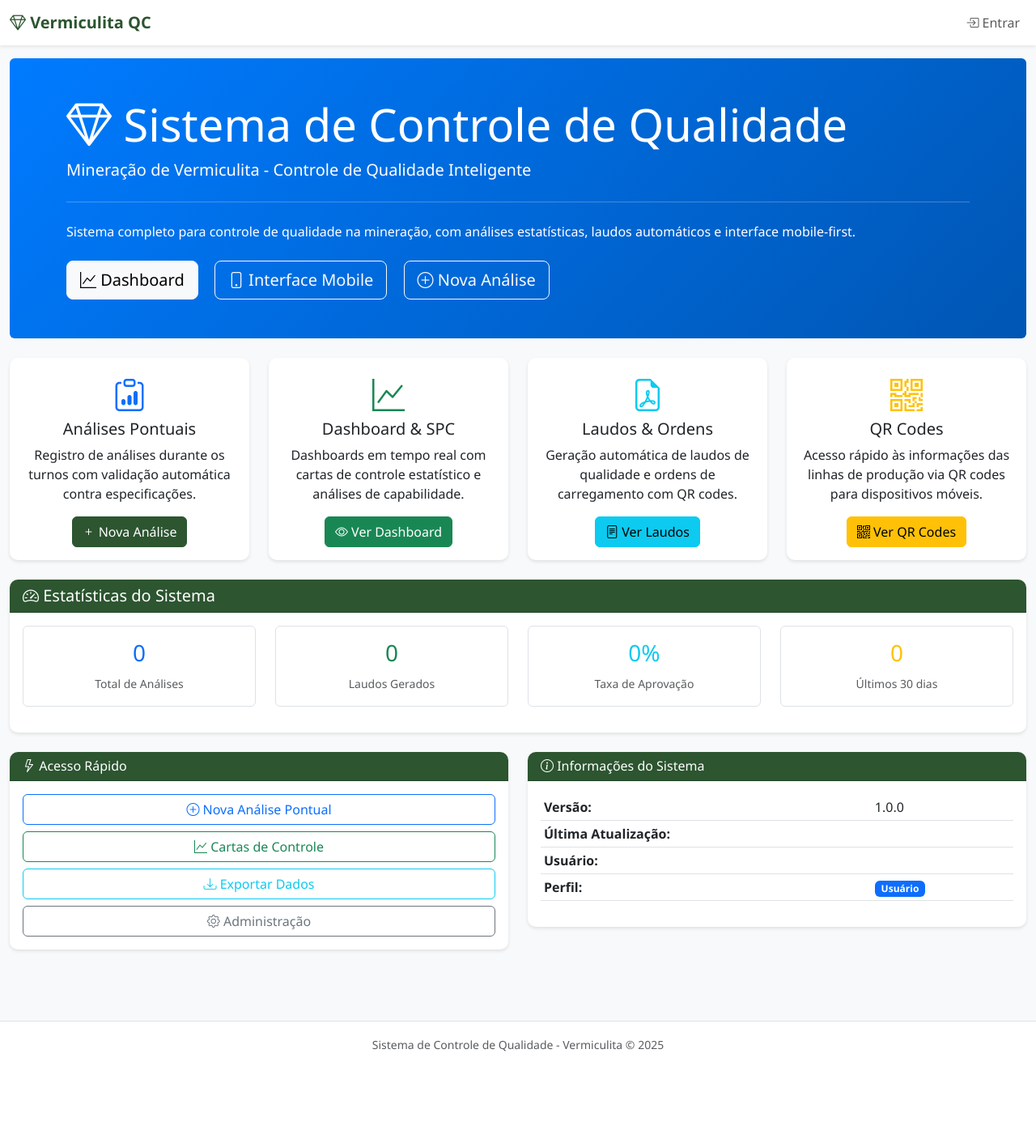
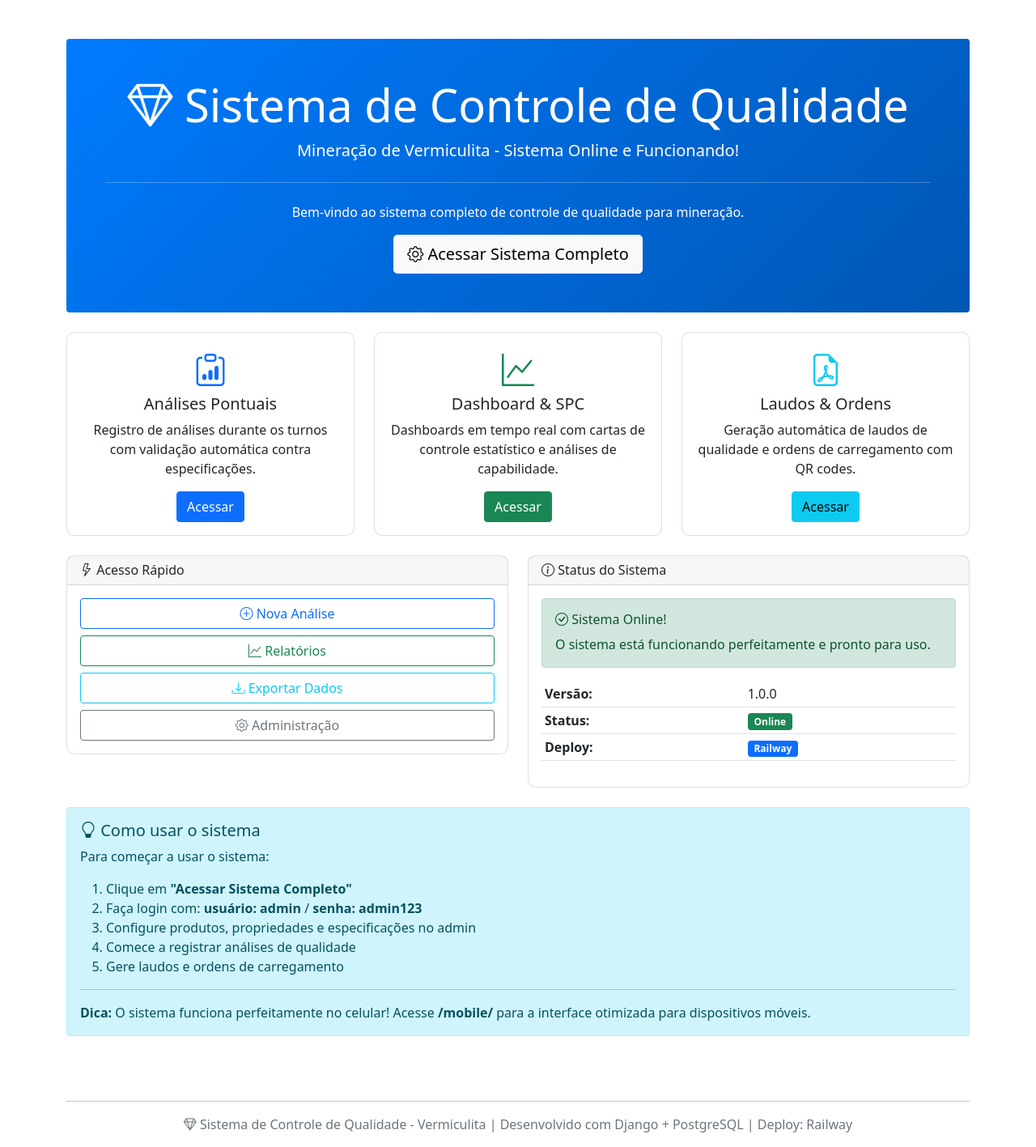
Before and after one commit to edinoue/sistema-vermiculita-qc, a Django app: page / in a window 1280 px wide. Shown: the whole page at 81% size. Before the commit the page ends 1299 px from the top, so only its background shows below. Run offline with Django 5.2, Linux system fonts and the light colour scheme; data that the repository does not hold is empty; some libraries are stand-ins or nearby versions.

Commit message:
Update home.html

```diff
--- a/templates/core/home.html
+++ b/templates/core/home.html
@@ -1,133 +1,84 @@
-{% extends 'base.html' %}
-
-{% block title %}Sistema de Controle de Qualidade - Vermiculita{% endblock %}
-
-{% block content %}
+<!DOCTYPE html>
+<html lang="pt-br">
+<head>
+    <meta charset="UTF-8">
+    <meta name="viewport" content="width=device-width, initial-scale=1.0">
+    <title>Sistema de Controle de Qualidade - Vermiculita</title>
+    <link href="https://cdn.jsdelivr.net/npm/bootstrap@5.1.3/dist/css/bootstrap.min.css" rel="stylesheet">
+    <link href="https://cdn.jsdelivr.net/npm/bootstrap-icons@1.7.2/font/bootstrap-icons.css" rel="stylesheet">
+    <style>
+        .jumbotron {
+            background: linear-gradient(135deg, #007bff 0%, #0056b3 100%);
+            border-radius: 15px;
+        }
+        .card {
+            transition: transform 0.2s;
+            border-radius: 10px;
+        }
+        .card:hover {
+            transform: translateY(-3px);
+            box-shadow: 0 4px 15px rgba(0,0,0,0.1);
+        }
+    </style>
+</head>
+<body>
+    <div class="container mt-5">
+        <!-- Cabeçalho Principal -->
         <div class="row">
-    <div class="col-12 mb-4">
-        <div class="jumbotron bg-primary text-white p-5 rounded">
-            <div class="container">
+            <div class="col-12 text-center">
+                <div class="jumbotron text-white p-5 rounded mb-4">
                     <h1 class="display-4">
                         <i class="bi bi-gem"></i> Sistema de Controle de Qualidade
                     </h1>
-                <p class="lead">Mineração de Vermiculita - Controle de Qualidade Inteligente</p>
+                    <p class="lead">Mineração de Vermiculita - Sistema Online e Funcionando!</p>
                     <hr class="my-4 bg-white">
-                <p>Sistema completo para controle de qualidade na mineração, com análises estatísticas, laudos automáticos e interface mobile-first.</p>
-                <div class="mt-4">
-                    <a class="btn btn-light btn-lg me-3" href="{% url 'quality_control:dashboard' %}" role="button">
-                        <i class="bi bi-graph-up"></i> Dashboard
+                    <p>Bem-vindo ao sistema completo de controle de qualidade para mineração.</p>
+                    <a class="btn btn-light btn-lg" href="/admin/">
+                        <i class="bi bi-gear"></i> Acessar Sistema Completo
                     </a>
-                    <a class="btn btn-outline-light btn-lg me-3" href="{% url 'core:mobile_home' %}" role="button">
-                        <i class="bi bi-phone"></i> Interface Mobile
-                    </a>
-                    <a class="btn btn-outline-light btn-lg" href="{% url 'quality_control:spot_analysis_create' %}" role="button">
-                        <i class="bi bi-plus-circle"></i> Nova Análise
-                    </a>
-                </div>
-            </div>
                 </div>
             </div>
         </div>
 
         <!-- Cards de Funcionalidades -->
         <div class="row">
-    <div class="col-lg-3 col-md-6 mb-4">
-        <div class="card h-100 border-primary">
+            <div class="col-md-4 mb-4">
+                <div class="card h-100">
                     <div class="card-body text-center">
                         <i class="bi bi-clipboard-data text-primary fs-1 mb-3"></i>
                         <h5 class="card-title">Análises Pontuais</h5>
                         <p class="card-text">Registro de análises durante os turnos com validação automática contra especificações.</p>
-                <a href="{% url 'quality_control:spot_analysis_create' %}" class="btn btn-primary">
-                    <i class="bi bi-plus"></i> Nova Análise
-                </a>
+                        <a href="/admin/" class="btn btn-primary">Acessar</a>
                     </div>
                 </div>
             </div>
 
-    <div class="col-lg-3 col-md-6 mb-4">
-        <div class="card h-100 border-success">
+            <div class="col-md-4 mb-4">
+                <div class="card h-100">
                     <div class="card-body text-center">
                         <i class="bi bi-graph-up text-success fs-1 mb-3"></i>
                         <h5 class="card-title">Dashboard & SPC</h5>
                         <p class="card-text">Dashboards em tempo real com cartas de controle estatístico e análises de capabilidade.</p>
-                <a href="{% url 'quality_control:dashboard' %}" class="btn btn-success">
-                    <i class="bi bi-eye"></i> Ver Dashboard
-                </a>
+                        <a href="/admin/" class="btn btn-success">Acessar</a>
                     </div>
                 </div>
             </div>
 
-    <div class="col-lg-3 col-md-6 mb-4">
-        <div class="card h-100 border-info">
+            <div class="col-md-4 mb-4">
+                <div class="card h-100">
                     <div class="card-body text-center">
                         <i class="bi bi-file-earmark-pdf text-info fs-1 mb-3"></i>
                         <h5 class="card-title">Laudos & Ordens</h5>
                         <p class="card-text">Geração automática de laudos de qualidade e ordens de carregamento com QR codes.</p>
-                <a href="{% url 'quality_control:report_list' %}" class="btn btn-info">
-                    <i class="bi bi-file-text"></i> Ver Laudos
-                </a>
-            </div>
-        </div>
-    </div>
-
-    <div class="col-lg-3 col-md-6 mb-4">
-        <div class="card h-100 border-warning">
-            <div class="card-body text-center">
-                <i class="bi bi-qr-code text-warning fs-1 mb-3"></i>
-                <h5 class="card-title">QR Codes</h5>
-                <p class="card-text">Acesso rápido às informações das linhas de produção via QR codes para dispositivos móveis.</p>
-                <a href="{% url 'core:qr_code' 'L01' %}" class="btn btn-warning">
-                    <i class="bi bi-qr-code"></i> Ver QR Codes
-                </a>
+                        <a href="/admin/" class="btn btn-info">Acessar</a>
                     </div>
                 </div>
             </div>
         </div>
 
-<!-- Estatísticas Rápidas -->
+        <!-- Status e Informações -->
         <div class="row">
-    <div class="col-12 mb-4">
-        <div class="card">
-            <div class="card-header">
-                <h5 class="mb-0">
-                    <i class="bi bi-speedometer2"></i> Estatísticas do Sistema
-                </h5>
-            </div>
-            <div class="card-body">
-                <div class="row text-center">
-                    <div class="col-md-3 col-6 mb-3">
-                        <div class="border rounded p-3">
-                            <h3 class="text-primary" id="totalAnalyses">-</h3>
-                            <small class="text-muted">Total de Análises</small>
-                        </div>
-                    </div>
-                    <div class="col-md-3 col-6 mb-3">
-                        <div class="border rounded p-3">
-                            <h3 class="text-success" id="totalReports">-</h3>
-                            <small class="text-muted">Laudos Gerados</small>
-                        </div>
-                    </div>
-                    <div class="col-md-3 col-6 mb-3">
-                        <div class="border rounded p-3">
-                            <h3 class="text-info" id="approvalRate">-</h3>
-                            <small class="text-muted">Taxa de Aprovação</small>
-                        </div>
-                    </div>
-                    <div class="col-md-3 col-6 mb-3">
-                        <div class="border rounded p-3">
-                            <h3 class="text-warning" id="recentAnalyses">-</h3>
-                            <small class="text-muted">Últimos 30 dias</small>
-                        </div>
-                    </div>
-                </div>
-            </div>
-        </div>
-    </div>
-</div>
-
-<!-- Acesso Rápido -->
-<div class="row">
-    <div class="col-md-6 mb-4">
+            <div class="col-md-6">
                 <div class="card">
                     <div class="card-header">
                         <h6 class="mb-0">
@@ -136,16 +87,16 @@
                     </div>
                     <div class="card-body">
                         <div class="d-grid gap-2">
-                    <a href="{% url 'quality_control:spot_analysis_create' %}" class="btn btn-outline-primary">
-                        <i class="bi bi-plus-circle"></i> Nova Análise Pontual
+                            <a href="/admin/" class="btn btn-outline-primary">
+                                <i class="bi bi-plus-circle"></i> Nova Análise
                             </a>
-                    <a href="{% url 'quality_control:control_chart' %}" class="btn btn-outline-success">
-                        <i class="bi bi-graph-up"></i> Cartas de Controle
+                            <a href="/admin/" class="btn btn-outline-success">
+                                <i class="bi bi-graph-up"></i> Relatórios
                             </a>
-                    <a href="{% url 'core:data_export' %}" class="btn btn-outline-info">
+                            <a href="/admin/" class="btn btn-outline-info">
                                 <i class="bi bi-download"></i> Exportar Dados
                             </a>
-                    <a href="{% url 'admin:index' %}" class="btn btn-outline-secondary">
+                            <a href="/admin/" class="btn btn-outline-secondary">
                                 <i class="bi bi-gear"></i> Administração
                             </a>
                         </div>
@@ -153,106 +104,91 @@
                 </div>
             </div>
 
-    <div class="col-md-6 mb-4">
+            <div class="col-md-6">
                 <div class="card">
                     <div class="card-header">
                         <h6 class="mb-0">
-                    <i class="bi bi-info-circle"></i> Informações do Sistema
+                            <i class="bi bi-info-circle"></i> Status do Sistema
                         </h6>
                     </div>
                     <div class="card-body">
+                        <div class="alert alert-success" role="alert">
+                            <h6 class="alert-heading">
+                                <i class="bi bi-check-circle"></i> Sistema Online!
+                            </h6>
+                            <p class="mb-0">O sistema está funcionando perfeitamente e pronto para uso.</p>
+                        </div>
+
                         <table class="table table-sm">
                             <tr>
                                 <td><strong>Versão:</strong></td>
                                 <td>1.0.0</td>
                             </tr>
                             <tr>
-                        <td><strong>Última Atualização:</strong></td>
-                        <td>{{ "now"|date:"d/m/Y H:i" }}</td>
+                                <td><strong>Status:</strong></td>
+                                <td><span class="badge bg-success">Online</span></td>
                             </tr>
                             <tr>
-                        <td><strong>Usuário:</strong></td>
-                        <td>{{ user.get_full_name|default:user.username }}</td>
-                    </tr>
-                    <tr>
-                        <td><strong>Perfil:</strong></td>
-                        <td>
-                            {% if user.is_superuser %}
-                                <span class="badge bg-danger">Administrador</span>
-                            {% elif user.is_staff %}
-                                <span class="badge bg-warning">Staff</span>
-                            {% else %}
-                                <span class="badge bg-primary">Usuário</span>
-                            {% endif %}
-                        </td>
+                                <td><strong>Deploy:</strong></td>
+                                <td><span class="badge bg-primary">Railway</span></td>
                             </tr>
                         </table>
                     </div>
                 </div>
             </div>
         </div>
-{% endblock %}
 
-{% block extra_js %}
+        <!-- Instruções -->
+        <div class="row mt-4">
+            <div class="col-12">
+                <div class="alert alert-info" role="alert">
+                    <h5 class="alert-heading">
+                        <i class="bi bi-lightbulb"></i> Como usar o sistema
+                    </h5>
+                    <p>Para começar a usar o sistema:</p>
+                    <ol>
+                        <li>Clique em <strong>"Acessar Sistema Completo"</strong></li>
+                        <li>Faça login com: <strong>usuário: admin</strong> / <strong>senha: admin123</strong></li>
+                        <li>Configure produtos, propriedades e especificações no admin</li>
+                        <li>Comece a registrar análises de qualidade</li>
+                        <li>Gere laudos e ordens de carregamento</li>
+                    </ol>
+                    <hr>
+                    <p class="mb-0">
+                        <strong>Dica:</strong> O sistema funciona perfeitamente no celular!
+                        Acesse <strong>/mobile/</strong> para a interface otimizada para dispositivos móveis.
+                    </p>
+                </div>
+            </div>
+        </div>
+
+        <!-- Footer -->
+        <div class="row mt-5">
+            <div class="col-12 text-center">
+                <hr>
+                <p class="text-muted">
+                    <i class="bi bi-gem"></i> Sistema de Controle de Qualidade - Vermiculita |
+                    Desenvolvido com Django + PostgreSQL |
+                    Deploy: Railway
+                </p>
+            </div>
+        </div>
+    </div>
+
+    <script src="https://cdn.jsdelivr.net/npm/bootstrap@5.1.3/dist/js/bootstrap.bundle.min.js"></script>
     <script>
-    // Carregar estatísticas
+        // Detectar dispositivo móvel
         document.addEventListener('DOMContentLoaded', function() {
-        loadSystemStats();
-
-        // Atualizar a cada 30 segundos
-        setInterval(loadSystemStats, 30000);
-    });
-
-    function loadSystemStats() {
-        fetch('/api/system-stats/')
-            .then(response => response.json())
-            .then(data => {
-                document.getElementById('totalAnalyses').textContent = data.total_analyses.toLocaleString();
-                document.getElementById('totalReports').textContent = data.total_reports.toLocaleString();
-                document.getElementById('approvalRate').textContent = data.approval_rate.toFixed(1) + '%';
-                document.getElementById('recentAnalyses').textContent = data.recent_analyses.toLocaleString();
-            })
-            .catch(error => {
-                console.error('Erro ao carregar estatísticas:', error);
-                // Valores padrão em caso de erro
-                document.getElementById('totalAnalyses').textContent = '0';
-                document.getElementById('totalReports').textContent = '0';
-                document.getElementById('approvalRate').textContent = '0%';
-                document.getElementById('recentAnalyses').textContent = '0';
-            });
+            if (/Android|webOS|iPhone|iPad|iPod|BlackBerry|IEMobile|Opera Mini/i.test(navigator.userAgent)) {
+                setTimeout(() => {
+                    if (confirm('📱 Dispositivo móvel detectado!\n\nDeseja acessar a interface otimizada para celular?')) {
+                        window.location.href = '/mobile/';
+                    }
+                }, 3000);
             }
 
-    // Detectar dispositivo móvel e sugerir interface mobile
-    if (/Android|webOS|iPhone|iPad|iPod|BlackBerry|IEMobile|Opera Mini/i.test(navigator.userAgent)) {
-        // Mostrar toast sugerindo interface mobile
-        setTimeout(() => {
-            if (confirm('Dispositivo móvel detectado! Deseja acessar a interface otimizada para celular?')) {
-                window.location.href = '{% url "core:mobile_home" %}';
-            }
-        }, 2000);
-    }
+            console.log('🎉 Sistema de Controle de Qualidade carregado com sucesso!');
+        });
     </script>
-
-<style>
-    .jumbotron {
-        background: linear-gradient(135deg, #007bff 0%, #0056b3 100%);
-    }
-
-    .card {
-        transition: transform 0.2s ease-in-out;
-    }
-
-    .card:hover {
-        transform: translateY(-5px);
-        box-shadow: 0 4px 8px rgba(0,0,0,0.1);
-    }
-
-    .border {
-        border-color: #dee2e6 !important;
-    }
-
-    .border:hover {
-        border-color: #007bff !important;
-    }
-</style>
-{% endblock %}
+</body>
+</html>
```
Lines whose indentation alone changed are shown as unchanged.
